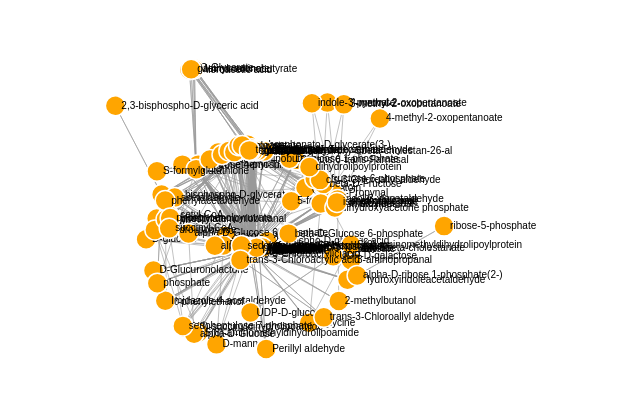
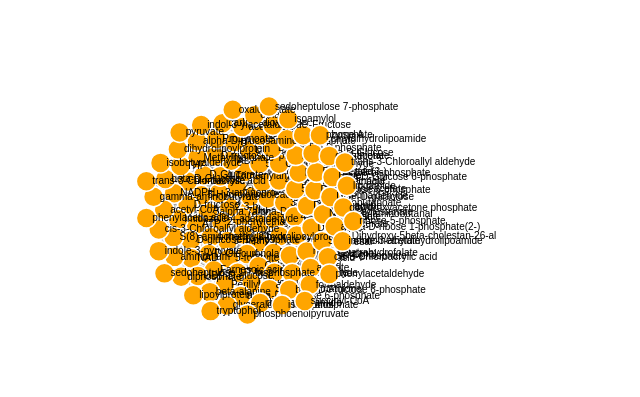
Before and after one commit to searchlie/glycolysis, a plain HTML site: page index.html in a window 1280 px wide. Shown: the part 177-574 px from the top of the page, without its empty margins (391-1031 px from the left). Drawn offline with nearby package versions, Linux system fonts and the light colour scheme.

Commit message:
Signed-off-by: ut <aaa@aaa.com>

```diff
--- a/index.html
+++ b/index.html
@@ -77,10 +77,10 @@ d3.json("data/test.txt", function(error, graph) {
   simulation.force("link")
       .links(graph.links)
       .distance(function(){ return 100;})
-      .strength(function(){ return 2; });
+      .strength(function(){ return 0; });
 
   simulation.force("charge")
-      .strength(function() { return -1; })
+      .strength(function() { return 0; })
 
   function ticked() {
     link
```
